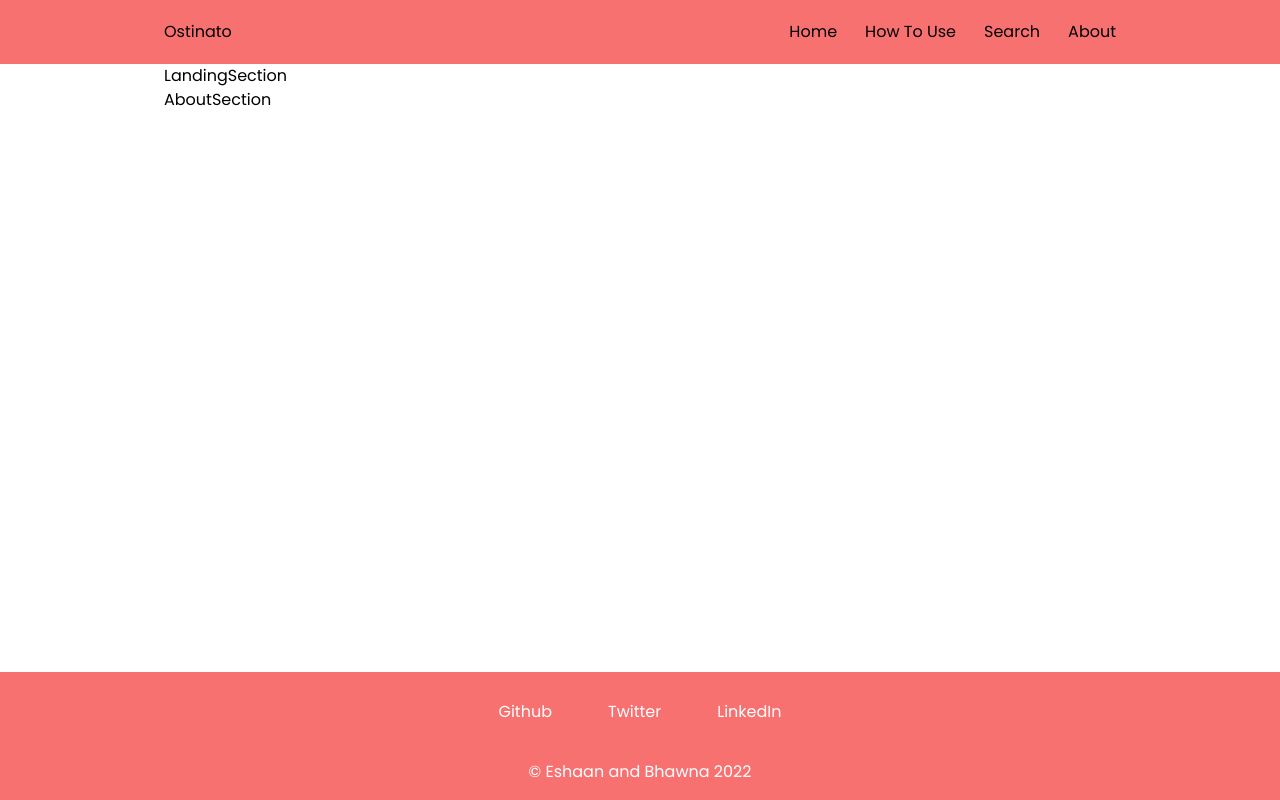
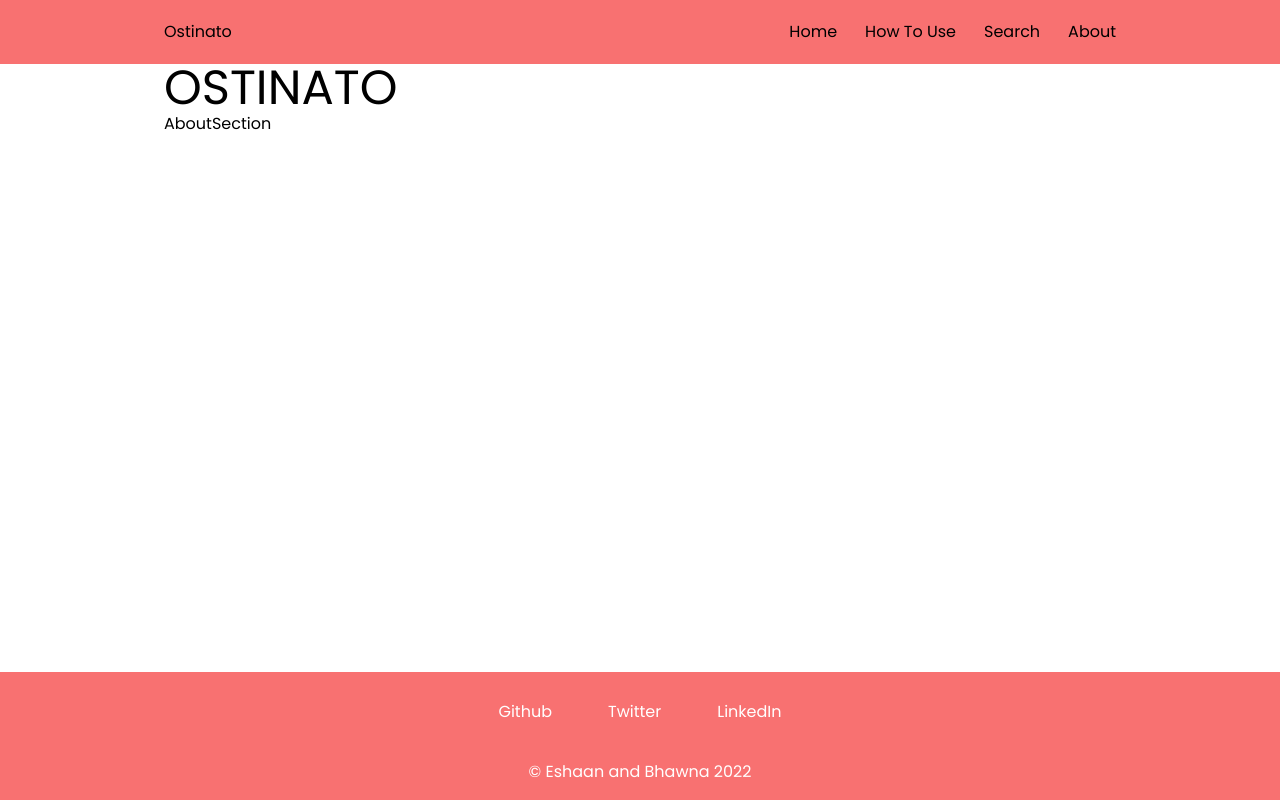
Before and after one commit to e-for-eshaan/ostinato, a Next.js app: page / in a window 1280 px wide. Built offline with nearby package versions, Linux system fonts and the light colour scheme.

Commit message:
added loop stop functionality

```diff
--- a/components/Controls/Controls.tsx
+++ b/components/Controls/Controls.tsx
@@ -9,6 +9,7 @@ interface ControlsProps {
   seekFunc: (time: number, loop: number) => void;
   loopSelected: number;
   setSelectedLoop: (e: number) => void;
+  stopper: (e: any) => void;
 }
 
 export const Controls: React.FC<ControlsProps> = ({
@@ -18,6 +19,7 @@ export const Controls: React.FC<ControlsProps> = ({
   seekFunc,
   loopSelected,
   setSelectedLoop,
+  stopper,
 }) => {
   const [selected, setSelected] = useState<number>(-1);
   const timeStampRef = useRef<any>();
@@ -184,6 +186,7 @@ export const Controls: React.FC<ControlsProps> = ({
         {timeMap?.map((item, index) => {
           return (
             <TimeCard
+              stopper={stopper}
               seekFunc={seekFunc}
               index={index}
               item={item}
--- a/components/Navbar/Navbar.tsx
+++ b/components/Navbar/Navbar.tsx
@@ -1,9 +1,11 @@
+import Link from "next/link";
 import React, { useState } from "react";
 
 export const Navbar = () => {
   const [expand, setExpand] = useState(false);
   return (
     <nav className="bg-red-400">
+      <Link href={"/"}>
         <div className="max-w-[1000px] mx-auto">
           <div className="flex justify-between h-16 items-center px-6">
             <div>Ostinato</div>
@@ -37,6 +39,7 @@ export const Navbar = () => {
             </div>
           )}
         </div>
+      </Link>
     </nav>
   );
 };
--- a/components/PageSection/PageSection.tsx
+++ b/components/PageSection/PageSection.tsx
@@ -2,8 +2,16 @@ import React from "react";
 
 interface PageSectionProps {
   children: React.ReactNode;
+  className?: string;
 }
 
-export const PageSection: React.FC<PageSectionProps> = ({ children }) => {
-  return <section className="max-w-[1000px] px-6 mx-auto">{children}</section>;
+export const PageSection: React.FC<PageSectionProps> = ({
+  children,
+  className,
+}) => {
+  return (
+    <section className={className + " max-w-[1000px] px-6 mx-auto"}>
+      {children}
+    </section>
+  );
 };
--- a/components/TimeCard/TimeCard.tsx
+++ b/components/TimeCard/TimeCard.tsx
@@ -14,6 +14,7 @@ interface TimeCardProps {
   seekFunc: (time: number, loop: number) => void;
   loopSelected: number;
   setSelectedLoop: (e: number) => void;
+  stopper: (e?: any) => void;
 }
 
 export const TimeCard: React.FC<TimeCardProps> = ({
@@ -28,6 +29,7 @@ export const TimeCard: React.FC<TimeCardProps> = ({
   seekFunc,
   loopSelected,
   setSelectedLoop,
+  stopper,
 }) => {
   return (
     <div className="mx-2 border min-w-[100px] my-5 flex relative rounded-md overflow-hidden ">
@@ -74,8 +76,14 @@ export const TimeCard: React.FC<TimeCardProps> = ({
 
         <p className="text-[12px]">{item.description}</p>
 
-        {loopSelected > -1 && selected === index ? (
-          <div className="h-10 w-10 rounded-[50%] border-2 border-blue-500" />
+        {loopSelected !== -1 && loopSelected === index ? (
+          <div
+            onClick={() => {
+              setSelectedLoop(-1);
+              stopper();
+            }}
+            className="cursor-pointer duration-150 relative h-6 w-6 ease-in rounded-[50%] border-[5px] border-t-blue-500 hover:rounded-none hover:animate-none hover:w-5 hover:mb-1 hover:h-5 hover:border-none hover:bg-red-600 border-l-blue-500 animate-spin hover:border-red-400"
+          ></div>
         ) : (
           <p
             className={item.loop != 0 ? "" : "opacity-0"}
--- a/features/LandingSection/LandingSection.tsx
+++ b/features/LandingSection/LandingSection.tsx
@@ -2,5 +2,9 @@ import React from "react";
 import { PageSection } from "../../components";
 
 export const LandingSection = () => {
-  return <PageSection>LandingSection</PageSection>;
+  return (
+    <PageSection>
+      <h1 className="font-player text-5xl">OSTINATO</h1>
+    </PageSection>
+  );
 };
--- a/features/VideoPlayer/VideoPlayer.tsx
+++ b/features/VideoPlayer/VideoPlayer.tsx
@@ -1,5 +1,5 @@
 import React, { useEffect, useRef, useState } from "react";
-import { Controls } from "../../components";
+import { Controls, PageSection } from "../../components";
 import ReactPlayer from "react-player";
 
 interface VideoPlayerProps {
@@ -56,8 +56,8 @@ export const VideoPlayer: React.FC<VideoPlayerProps> = ({ v_id, pathName }) => {
   }
 
   return (
-    <section className="video-player" id="video-player">
-      <div className="w-full sm:max-w-[800px] aspect-video">
+    <section className="video-player">
+      <div className="w-full sm:max-w-[1000px] aspect-video mx-auto my-10 px-0 md:px-6">
         {v_id && (
           <ReactPlayer
             ref={ref}
@@ -74,8 +74,9 @@ export const VideoPlayer: React.FC<VideoPlayerProps> = ({ v_id, pathName }) => {
           />
         )}
       </div>
-
+      <PageSection>
         <Controls
+          stopper={clearAllIntervals}
           seekFunc={seeker}
           v_id={v_id}
           setter={setTimeMap}
@@ -83,6 +84,7 @@ export const VideoPlayer: React.FC<VideoPlayerProps> = ({ v_id, pathName }) => {
           setSelectedLoop={setSelectedLoop}
           loopSelected={selectedLoop}
         />
+      </PageSection>
     </section>
   );
 };
--- a/pages/[slug].tsx
+++ b/pages/[slug].tsx
@@ -1,6 +1,6 @@
 import { useRouter } from "next/router";
 import React from "react";
-import { Layout } from "../components";
+import { Layout, PageSection } from "../components";
 import getYouTubeID from "get-youtube-id";
 import { VideoPlayer } from "../features";
 import ReactPlayer from "react-player";
@@ -13,7 +13,6 @@ const URLPage = () => {
   return (
     <Layout>
       {videoID && <VideoPlayer pathName={pathname} v_id={videoID as string} />}
-      <button onClick={() => ref.current?.seekTo(10)}>Seek to 00:10</button>
     </Layout>
   );
 };
--- a/styles/globals.css
+++ b/styles/globals.css
@@ -1,10 +1,60 @@
-@import url("https://fonts.googleapis.com/css2?family=Poppins:ital,wght@0,100;0,200;0,300;0,400;0,500;0,600;0,700;0,800;1,100;1,200;1,300;1,400;1,500;1,600;1,700;1,800&display=swap");
-
+@import url("https://fonts.googleapis.com/css2?family=Poppins:ital,wght@0,100;0,200;0,300;0,400;0,500;0,600;0,700;0,800;1,100;1,200;1,300;1,400;1,500;1,600;1,700;1,800&family=Press+Start+2P&display=swap");
 html,
 body {
   margin: 0;
   padding: 0;
   border: none;
+}
+
+h1,
+h2,
+h3,
+h4,
+h5,
+h6 {
+  font-weight: 500;
+}
+
+h1 {
+  font-size: 48px;
+}
+
+h2 {
+  font-size: 36px;
+}
+
+h3 {
+  font-size: 30px;
+}
+
+h4 {
+  font-size: 24px;
+}
+
+h5 {
+  font-size: 20px;
+}
+
+h6 {
+  font-size: 16px;
+}
+
+p {
+  font-size: 16px;
+}
+::-webkit-scrollbar {
+  width: 10px;
+  height: 10px;
+}
+::-webkit-scrollbar-track {
+  background: #f1f1f1;
+}
+::-webkit-scrollbar-thumb {
+  background: rgb(220, 162, 162);
+  border-radius: 10px;
+}
+::-webkit-scrollbar-thumb:hover {
+  background: rgb(183, 83, 83);
 }
 
 @tailwind base;
--- a/tailwind.config.js
+++ b/tailwind.config.js
@@ -8,12 +8,17 @@ module.exports = {
     extend: {
       fontFamily: {
         poppins: ['Poppins', 'sans-serif'],
+        player: ['Press Start 2P', 'cursive'],
       },
       keyframes: {
         appear: {
           '0%': { width: 0 },
           '100%': { width: '150px' },
         }, disappear: {
+          '0%': { width: '150px' },
+          '100%': { width: 0 },
+        }
+        , spinner: {
           '0%': { width: '150px' },
           '100%': { width: 0 },
         }
```
Lines whose indentation alone changed are shown as unchanged.
